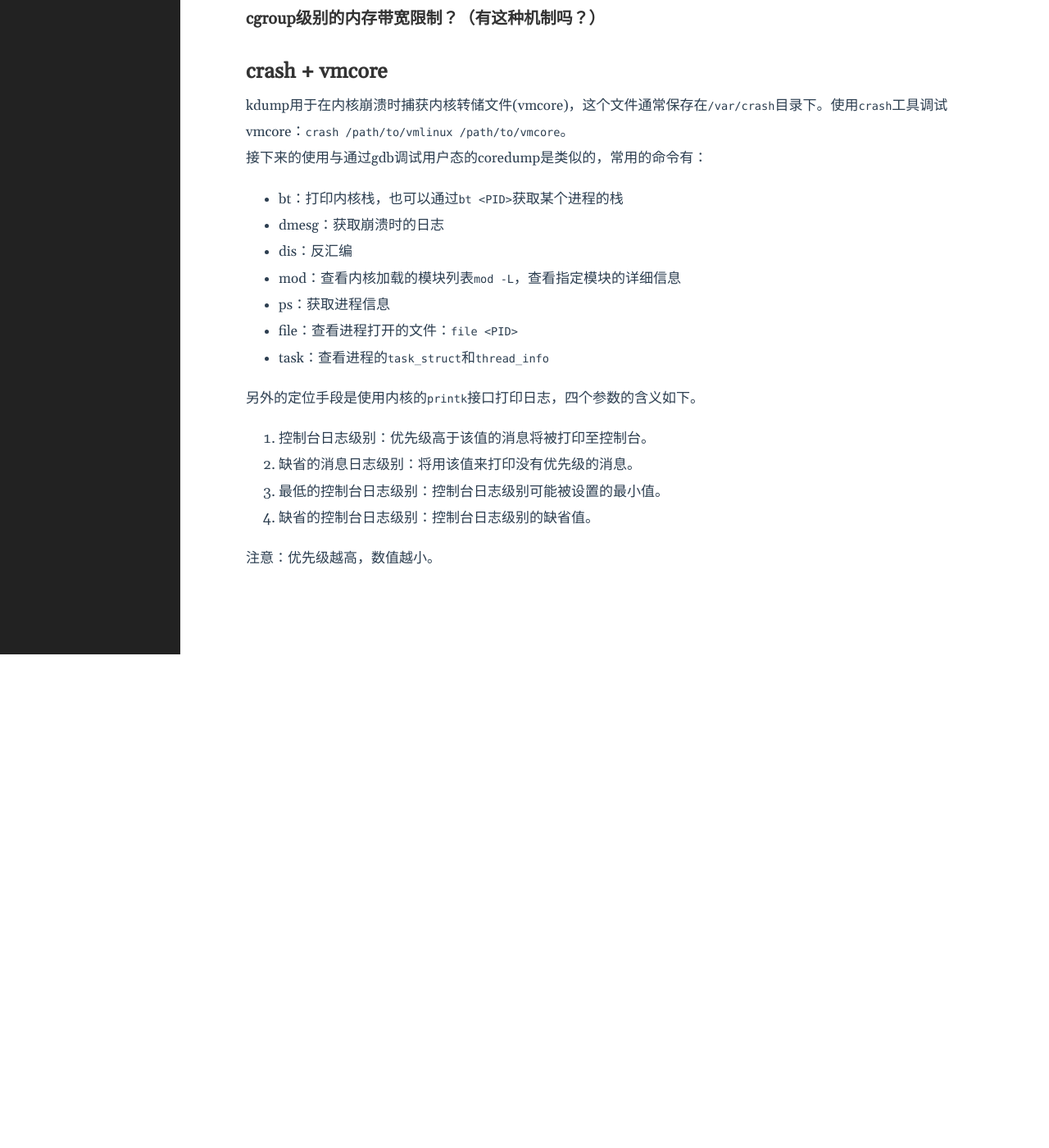
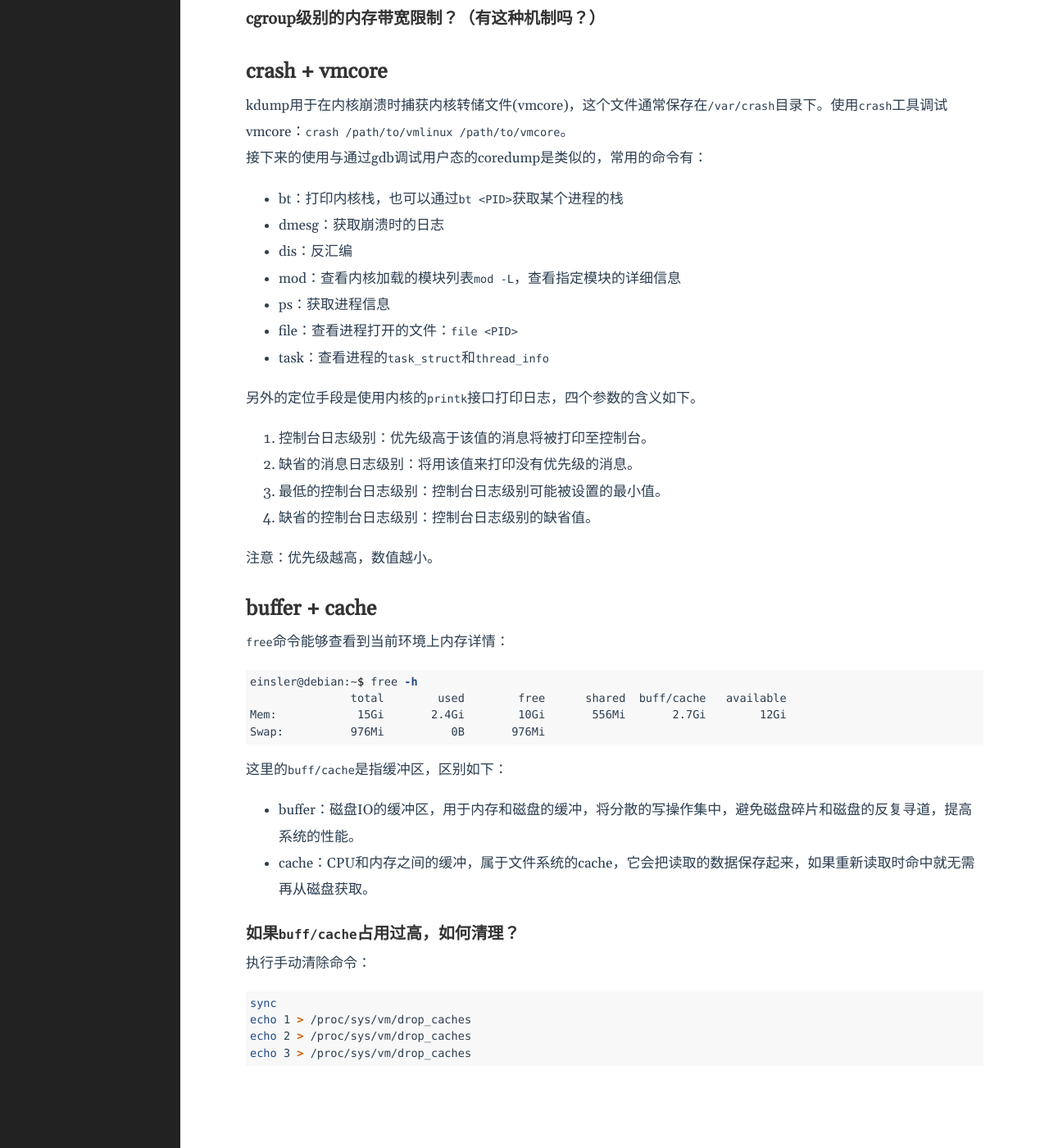
Before and after one commit to lclgo/lclgo.github.io, a Jekyll site: the page built from _posts/draft/2020-01-01-draft.md, in a window 1280 px wide and 1400 px high, scrolled down 3313 px. Shown: the whole window at 82% size. Built offline with Jekyll 4.4.1, drawn with Linux system fonts in a browser that asks for light colours; before the commit the page ends 4111 px from its top, so only the background shows below that.

Commit message:
some basic about linux buffer and cache

````diff
--- a/_posts/draft/2020-01-01-draft.md
+++ b/_posts/draft/2020-01-01-draft.md
@@ -125,3 +125,30 @@ kdump用于在内核崩溃时捕获内核转储文件(vmcore)，这个文件通
 4. 缺省的控制台日志级别：控制台日志级别的缺省值。
 
 注意：优先级越高，数值越小。
+
+## buffer + cache
+
+`free`命令能够查看到当前环境上内存详情：
+
+```sh
+einsler@debian:~$ free -h
+               total        used        free      shared  buff/cache   available
+Mem:            15Gi       2.4Gi        10Gi       556Mi       2.7Gi        12Gi
+Swap:          976Mi          0B       976Mi
+```
+
+这里的`buff/cache`是指缓冲区，区别如下：
+
+* buffer：磁盘IO的缓冲区，用于内存和磁盘的缓冲，将分散的写操作集中，避免磁盘碎片和磁盘的反复寻道，提高系统的性能。
+* cache：CPU和内存之间的缓冲，属于文件系统的cache，它会把读取的数据保存起来，如果重新读取时命中就无需再从磁盘获取。
+
+### 如果`buff/cache`占用过高，如何清理？
+
+执行手动清除命令：
+
+```sh
+sync
+echo 1 > /proc/sys/vm/drop_caches
+echo 2 > /proc/sys/vm/drop_caches
+echo 3 > /proc/sys/vm/drop_caches
+```
````
Also changed, not shown: _posts/kernel/2023-12-04-mm.md (+23 -1 lines).
